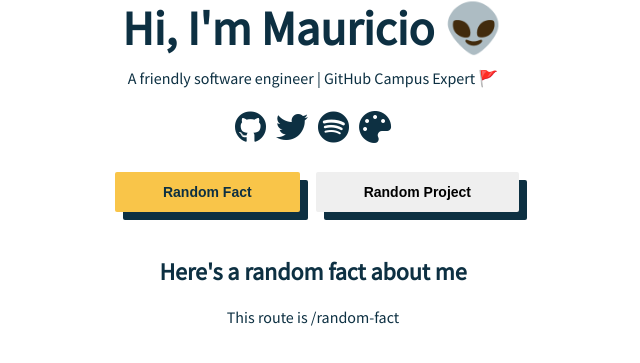
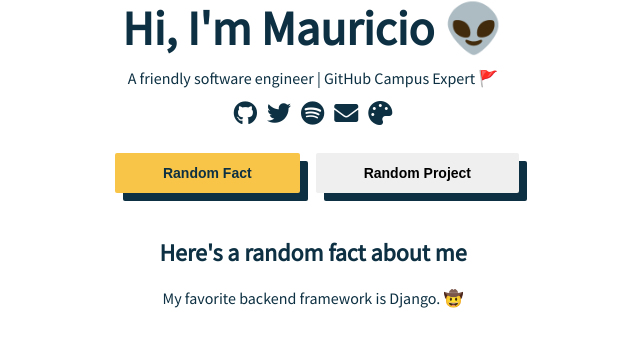
Before and after one commit to ultr4nerd/portfolio, a Vue app: page /random-fact in a window 1280 px wide. Shown: the part 227-590 px from the top of the page, without its empty margins (327-967 px from the left). Built offline with nearby package versions, Linux system fonts and the light colour scheme.

Commit message:
Random facts completed

```diff
--- a/src/App.vue
+++ b/src/App.vue
@@ -1,7 +1,7 @@
 <template>
   <div id="app">
     <hero />
-    <transition name="slide-fade" mode="out-in">
+    <transition name="slide-up" mode="out-in">
       <router-view />
     </transition>
   </div>
@@ -27,15 +27,15 @@ export default {
 }
 
 /* ANIMATIONS */
-.slide-fade-enter-active {
-  transition: all 0.3s ease;
+.slide-up-enter-active {
+  transition: all 0.4s ease-out;
 }
-.slide-fade-leave-active {
-  transition: all 0.8s cubic-bezier(1, 0.5, 0.8, 1);
+.slide-up-leave-active {
+  transition: all 0.4s ease-in;
 }
-.slide-fade-enter,
-.slide-fade-leave-to {
-  transform: translateX(10px);
+.slide-up-enter,
+.slide-up-leave-to {
+  transform: translatey(10px);
   opacity: 0;
 }
 </style>
--- a/src/components/BaseButton.vue
+++ b/src/components/BaseButton.vue
@@ -4,13 +4,14 @@
       <slot />
     </button>
   </router-link>
-  <button v-else :class="color">
+  <button v-else :class="color" v-on="$listeners">
     <slot />
   </button>
 </template>
 
 <script>
 export default {
+  inheritAttrs: false,
   props: ["color", "to"]
 };
 </script>
--- a/src/components/Hero.vue
+++ b/src/components/Hero.vue
@@ -7,23 +7,30 @@
       <social-button to="github" />
       <social-button to="twitter" />
       <social-button to="spotify" />
+      <social-button to="email" />
       <social-button to="random" />
     </div>
     <div class="buttons">
-      <base-button :color="primary" :to="{ name: 'randomFact' }">Random Fact</base-button>
+      <template v-if="$route.name === 'randomFact'">
+        <base-button :color="primary" @click="getRandomFact">Random Fact</base-button>
+      </template>
+      <template v-else>
+        <base-button :color="primary" :to="{ name: 'randomFact' }">Random Fact</base-button>
+      </template>
       <base-button :color="secondary" :to="{ name: 'randomProject' }">Random Project</base-button>
     </div>
   </header>
 </template>
 
 <script>
-import { mapState } from "vuex";
+import { mapState, mapActions } from "vuex";
 import BaseButton from "@/components/BaseButton.vue";
 import SocialButton from "@/components/SocialButton.vue";
 
 export default {
   components: { BaseButton, SocialButton },
-  computed: mapState(["primary", "secondary"])
+  computed: mapState(["primary", "secondary"]),
+  methods: mapActions(["getRandomFact"])
 };
 </script>
 
@@ -42,7 +49,7 @@ h1 {
 }
 
 p {
-  margin: 10px 0 20px;
+  margin: 10px 0;
 }
 
 img {
--- a/src/components/SocialButton.vue
+++ b/src/components/SocialButton.vue
@@ -10,6 +10,12 @@
     href="https://open.spotify.com/user/12145548904?si=ewmsn26wSvGRJe0SUTHakg"
   >
     <i class="fab fa-spotify"></i>
+  </a>
+  <a
+    v-else-if="to === 'email'"
+    href="mailto:mauriciochavez@ciencias.unam.mx"
+  >
+    <i class="fas fa-envelope"></i>
   </a>
   <button v-else-if="to === 'random'" @click="shuffleColors">
     <i class="fas fa-palette"></i>
@@ -29,7 +35,7 @@ export default {
 a {
   text-decoration: none;
   color: #0d3042;
-  font-size: 2rem;
+  font-size: 1.5rem;
   margin: 0 5px;
 }
 
@@ -42,7 +48,7 @@ button {
   cursor: pointer;
   outline: inherit;
   color: #0d3042;
-  font-size: 2rem;
+  font-size: 1.5rem;
   margin: 0 5px;
 }
 </style>
--- a/src/store/index.js
+++ b/src/store/index.js
@@ -1,6 +1,7 @@
 import Vue from 'vue';
 import Vuex from 'vuex';
 import getColorCombination from '@/utils/colors';
+import getRandomFact from '@/utils/facts';
 
 Vue.use(Vuex);
 
@@ -10,6 +11,7 @@ export default new Vuex.Store({
   state: {
     primary,
     secondary,
+    fact: getRandomFact(),
   },
   mutations: {
     SET_PRIMARY(state, color) {
@@ -18,6 +20,9 @@ export default new Vuex.Store({
     SET_SECONDARY(state, color) {
       state.secondary = color;
     },
+    SET_FACT(state, fact) {
+      state.fact = fact;
+    },
   },
   actions: {
     shuffleColors({ commit }) {
@@ -25,5 +30,9 @@ export default new Vuex.Store({
       commit('SET_PRIMARY', primary);
       commit('SET_SECONDARY', secondary);
     },
+    getRandomFact({ commit }) {
+      const fact = getRandomFact();
+      commit('SET_FACT', fact);
+    },
   },
 });
--- /dev/null
+++ b/src/utils/facts.js
@@ -0,0 +1,35 @@
+import _ from 'lodash';
+
+const randomFacts = [
+  'I have been happy with my girlfriend for two years. 👫🏻',
+  'I became GitHub Campus Expert in May 2020, during quarantine. 🧬',
+  'My first paid job was at a department store. 🏪',
+  'My favorite band is Arctic Monkeys. 🐵🐵',
+  'I consider myself a melomaniac. 🎶',
+  "I'm studying computer science. 👨🏻‍💻",
+  'My favorite food are tacos. 🌮',
+  'This site is built with Vue. I love it. 💚',
+  'I used to have a rock band. I love to sing. 🎤',
+  "I'm proudly mexican. 🇲🇽",
+  'My favourite programming languages are Python, JavaScript and Elixir. 👨🏻‍💻',
+  "I'm technical mentor. I love to teach. 👨🏻‍🏫",
+  "I'm using OS X. I love my Macbook, sorry. 🍎",
+  'My favorite backend framework is Django. 🤠',
+  'My favorite frontend framework is Vue. 👀',
+  'My favorite mobile framework is Flutter. 🦜',
+  'My preferred cloud framework is Google Cloud Platform. ☁️',
+  'I love triangles. ▲',
+  'I love hackathons. 👨🏻‍💻',
+  "My dog's name is Merckx, is a cute french bulldog. 🐶",
+  'I founded a student community at my school named Raccooon, where we give tech workshops. 👽',
+  "I've organized a hackathon. 👨🏻‍💻",
+  "Currently I'm co-organizer of GDG UNAM. 🍕",
+  'My favorite TV series are Breaking Bad, Silicon Valley and How I Met Your Mother. 📺',
+  'I mentored in a Django Girls event. 👨‍👧‍👧',
+  'My favorite colors are black, blue and pink. 🎨',
+  'My favorite videogames are "Legend of Zelda: Breath of the Wild", "Guitar Hero" and "Gears of War". 👾',
+];
+
+export default function getRandomFact() {
+  return _.shuffle(randomFacts)[0];
+}
--- a/src/views/RandomFact.vue
+++ b/src/views/RandomFact.vue
@@ -1,14 +1,16 @@
 <template>
   <layout>
     <h2>Here's a random fact about me</h2>
-    <p>This route is {{ $route.path }}</p>
+    <p>{{ fact }}</p>
   </layout>
 </template>
 
 <script>
+import { mapState } from "vuex";
 import Layout from "@/components/Layout.vue";
 export default {
   name: "Home",
-  components: { Layout }
+  components: { Layout },
+  computed: mapState(["fact"])
 };
 </script>
```
